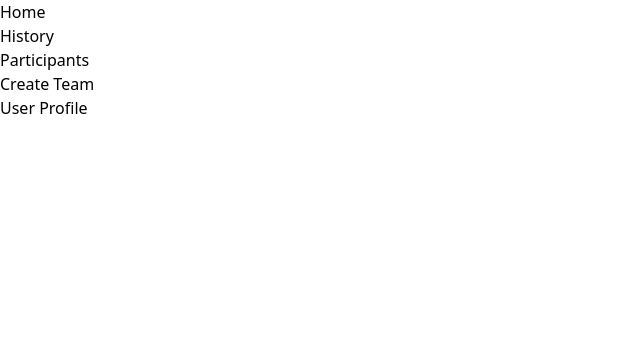
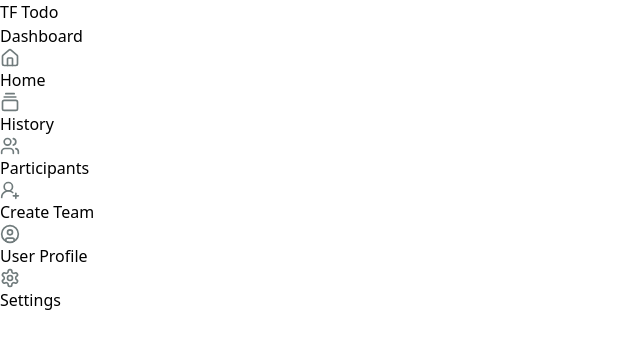
Before and after one commit to zohair636/To-Do-App-Firebase, a React (Vite) app: page /Home in a window 1280 px wide. Shown: the top 348 px of the page, without its empty margins (0-640 px from the left). Built offline with nearby package versions, Linux system fonts and the light colour scheme.

Commit message:
sidebar ui created

```diff
--- a/src/Components/SideBar/Sidebar.jsx
+++ b/src/Components/SideBar/Sidebar.jsx
@@ -1,39 +1,45 @@
-import React, { useState } from 'react';
-import { sideBarText } from '../../Global/text';
+import { useState } from "react";
+import { SideBarHelperFunction } from "../../Helper/SideBarHelper/SideBarHelperFunction";
 
 const Sidebar = () => {
-    const [sideBar, setSideBar] = useState([
-        {
-            id: crypto.randomUUID(),
-            title: sideBarText.HOME_LABEL,
-        },
-        {
-            id: crypto.randomUUID(),
-            title: sideBarText.HISTORY_LABEL,
-        },
-        {
-            id: crypto.randomUUID(),
-            title: sideBarText.PARTICIPANTS_LABEL,
-        },
-        {
-            id: crypto.randomUUID(),
-            title: sideBarText.CREATE_TEAM_LABEL,
-        },
-        {
-            id: crypto.randomUUID(),
-            title: sideBarText.USER_PROFILE_LABEL,
-        },
-    ])
+  const [sideBar, setSideBar] = useState([SideBarHelperFunction()]);
+
   return (
-        <div className='fixed top-0 bottom-0 left-0 bg-neutral-600 w-44 m-2 rounded-3xl'>
-            {sideBar.map((items, index) => {
+    <div className="fixed top-0 bottom-0 left-0 bg-white border border-neutral-200 w-52 m-2 rounded-lg shadow-lg">
+      {sideBar.map((items) => {
         return (
           <div key={items.id}>
-                        <ul>
-                            <li className='text-white'>{items.title}</li>
+            <div className="flex justify-start items-center m-3 mb-5">
+              <p className="text-neutral-600 font-semibold">
+                {items.app_title.title}
+              </p>
+            </div>
+            {items.dashboard.map((dashboard, index) => {
+              return (
+                <div key={dashboard.id} className="m-3">
+                  {index === 0 ? (
+                    <p className="text-neutral-600 text-xs font-semibold uppercase">
+                      {dashboard.title}
+                    </p>
+                  ) : (
+                    <ul className="flex justify-start items-center cursor-pointer hover:bg-neutral-100 p-1 rounded-md">
+                      <p className="px-2">{dashboard.icon}</p>
+                      <li className="text-neutral-600 font-semibold px-3">
+                        {dashboard.title}
+                      </li>
                     </ul>
+                  )}
                 </div>
-                )
+              );
+            })}
+            <div className="flex justify-start items-center absolute bottom-16 hover:bg-neutral-100 p-1 m-3 pr-14 rounded-md cursor-pointer">
+              <p className="px-2">{items.setting.icon}</p>
+              <p className="text-neutral-600 font-semibold px-3">
+                {items.setting.title}
+              </p>
+            </div>
+          </div>
+        );
       })}
     </div>
   );
--- a/src/Components/Todos/CreateTodo.jsx
+++ b/src/Components/Todos/CreateTodo.jsx
@@ -45,7 +45,7 @@ const CreateTodo = () => {
   }
 
   const handleEnterKey = (e) => {
-    if(e.key === 'Enter') {
+    if (e.key === 'Enter') {
       e.preventDefault();
       handleTodoList(e);
     }
--- a/src/Global/colors.jsx
+++ b/src/Global/colors.jsx
@@ -3,4 +3,8 @@ const formColors = {
   EYE_CLOSE_ICON_COLOR: "#28B463"
 };
 
-export { formColors };
+const iconsColor = {
+  ACTIVE_ICON_COLOR: "#707B7C",
+}
+
+export { formColors, iconsColor };
--- a/src/Global/text.jsx
+++ b/src/Global/text.jsx
@@ -1,3 +1,7 @@
+const commonText = {
+  APP_TITLE: "TF Todo",
+};
+
 const signUpText = {
   TITLE: "Signup To Continue",
   FULL_NAME_LABEL: "Full Name",
@@ -23,15 +27,17 @@ const signinText = {
 };
 
 const sideBarText = {
+  DASHBOARD_LABEL: "Dashboard",
   HOME_LABEL: "Home",
   HISTORY_LABEL: "History",
   PARTICIPANTS_LABEL: "Participants",
-  CREATE_TEAM_LABEL: 'Create Team',
+  CREATE_TEAM_LABEL: "Create Team",
   USER_PROFILE_LABEL: "User Profile",
+  SETTINGS_LABEL: 'Settings',
 };
 
 const createTodoText = {
   BUTTON_NAME: "+ | Create New Todo",
 };
 
-export { signUpText, signinText, sideBarText, createTodoText };
+export { commonText, signUpText, signinText, sideBarText, createTodoText };
--- /dev/null
+++ b/src/Helper/SideBarHelper/SideBarHelperFunction.jsx
@@ -0,0 +1,58 @@
+import {
+  Settings,
+  Home,
+  GalleryVerticalEnd,
+  Users,
+  UserRoundPlus,
+  CircleUser,
+} from "lucide-react";
+import { commonText, sideBarText } from "../../Global/text";
+import { iconsColor } from "../../Global/colors";
+
+const SideBarHelperFunction = () => ({
+  id: crypto.randomUUID(),
+  app_title: {
+    id: crypto.randomUUID(),
+    title: commonText.APP_TITLE,
+  },
+  dashboard: [
+    {
+      id: crypto.randomUUID(),
+      title: sideBarText.DASHBOARD_LABEL,
+    },
+    {
+      id: crypto.randomUUID(),
+      title: sideBarText.HOME_LABEL,
+      icon: <Home size={20} color={iconsColor.ACTIVE_ICON_COLOR} />,
+    },
+    {
+      id: crypto.randomUUID(),
+      title: sideBarText.HISTORY_LABEL,
+      icon: (
+        <GalleryVerticalEnd size={20} color={iconsColor.ACTIVE_ICON_COLOR} />
+      ),
+    },
+    {
+      id: crypto.randomUUID(),
+      title: sideBarText.PARTICIPANTS_LABEL,
+      icon: <Users size={20} color={iconsColor.ACTIVE_ICON_COLOR} />,
+    },
+    {
+      id: crypto.randomUUID(),
+      title: sideBarText.CREATE_TEAM_LABEL,
+      icon: <UserRoundPlus size={20} color={iconsColor.ACTIVE_ICON_COLOR} />,
+    },
+    {
+      id: crypto.randomUUID(),
+      title: sideBarText.USER_PROFILE_LABEL,
+      icon: <CircleUser size={20} color={iconsColor.ACTIVE_ICON_COLOR} />,
+    },
+  ],
+  setting: {
+    id: crypto.randomUUID(),
+    title: sideBarText.SETTINGS_LABEL,
+    icon: <Settings size={20} color={iconsColor.ACTIVE_ICON_COLOR} />,
+  },
+});
+
+export { SideBarHelperFunction };
```
Lines whose indentation alone changed are shown as unchanged.
